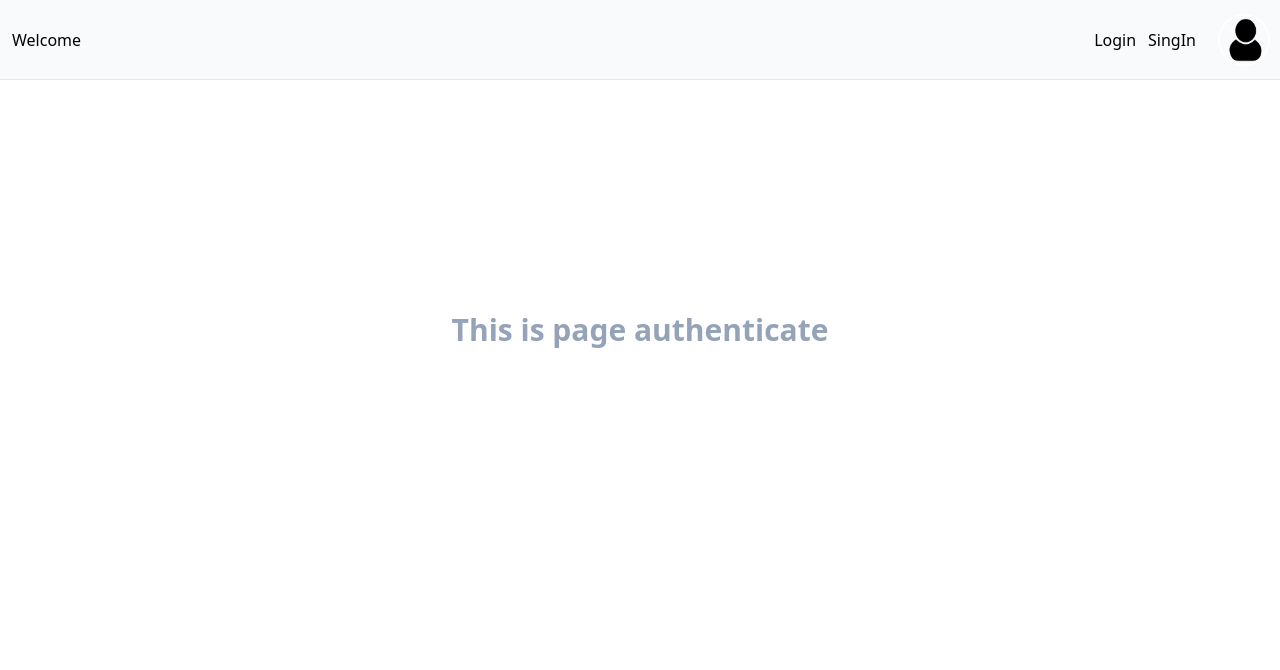
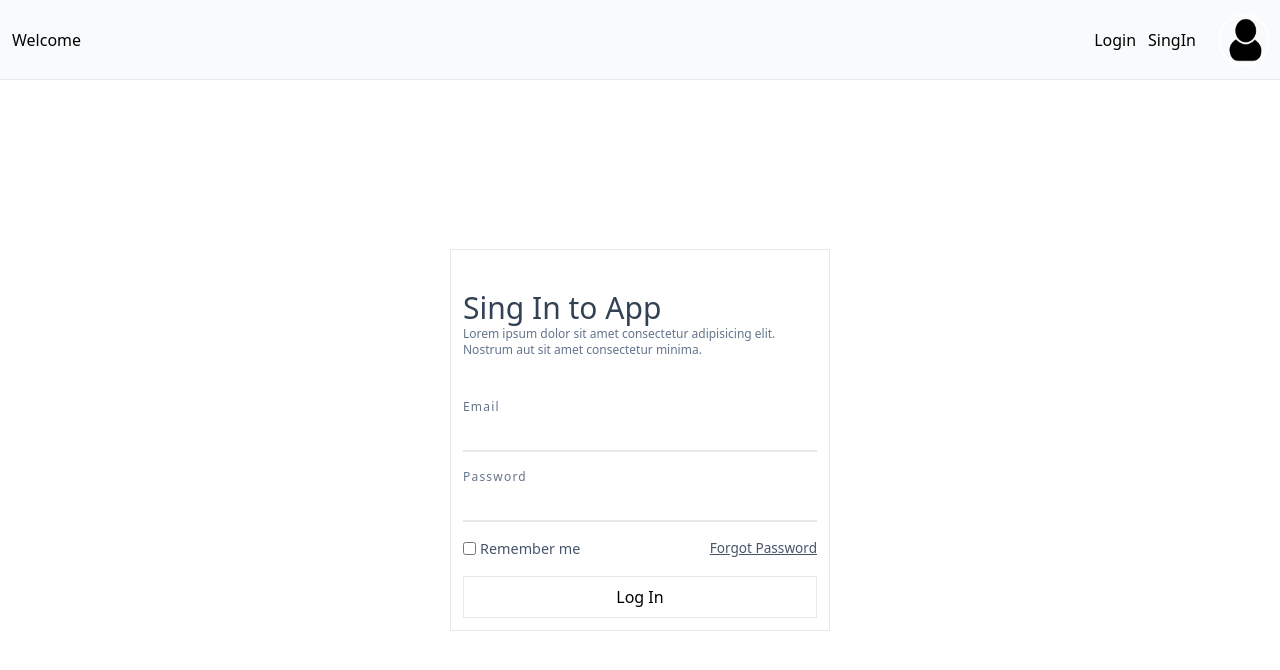
Before and after one commit to pravtz/app-example-firebase, a Next.js app: page /auth in a window 1280 px wide. Shown: the top 670 px of the page. Built offline with nearby package versions, Linux system fonts and the light colour scheme.

Commit message:
create interface login and add lib of the testings

```diff
--- a/src/app/auth/layout.tsx
+++ b/src/app/auth/layout.tsx
@@ -4,6 +4,9 @@ export default function AuthLayout({
     children: React.ReactNode
 }) {
     return (
-        <div>{children}</div>
+        <div className="w-screen h-[calc(100vh_-_80px)] flex flex-col justify-center">
+
+            <div className=" m-auto w-[300px] md:w-[380px] p-3 border">{children}</div>
+        </div>
     )
 }
--- a/src/app/auth/page.tsx
+++ b/src/app/auth/page.tsx
@@ -1,11 +1,16 @@
+'use client'
+import { Login } from "@/components/login";
+
 export default function Home() {
+    const login = (email: string, pass: string) => {
+        console.log('email', email)
+        console.log('pass', pass)
+        return 0
+    }
+
     return (
         <main className="h-full">
-            <div className="w-full h-[500px] flex flex-col justify-center  text-center">
-                <h1 className=" text-slate-400 text-3xl font-bold ">
-                    This is page authenticate
-                </h1>
-            </div>
+            <Login login={login} />
         </main>
     )
 }
--- a/src/components/header/index.tsx
+++ b/src/components/header/index.tsx
@@ -1,16 +1,17 @@
 import Image from "next/image"
+import Link from "next/link"
 import ImageAvatar from 'public/user_default.png'
 
 export const Header = () => {
     return (
         <header>
             <div className=" bg-slate-50 flex justify-between items-center border-b h-20 p-3">
-                <div>Welcome</div>
+                <div><Link href='/'>Welcome</Link></div>
                 <div className="">
                     <nav className="flex items-center gap-6">
                         <ul className="flex gap-3">
-                            <li>Login</li>
-                            <li>SingIn</li>
+                            <li><Link href="/auth?login">Login</Link></li>
+                            <li><Link href="/auth?singin">SingIn</Link></li>
                         </ul>
                         <div>
                             <Image className="inline-block h-12 w-12 rounded-full ring-2 ring-white" src={ImageAvatar} alt="image of the user" />
--- /dev/null
+++ b/src/components/login/index.tsx
@@ -0,0 +1,55 @@
+'use client'
+import Link from "next/link"
+import { useForm } from "react-hook-form"
+import { yupResolver } from '@hookform/resolvers/yup';
+import * as yup from "yup";
+
+type LoginType = { login: (email: string, pass: string) => {} }
+
+type FormData = yup.InferType<typeof schema>;
+
+const schema = yup.object({
+    email: yup.string().email('é necessario um email valido!').required('o email é obrigatório!'),
+    pass: yup.string().required('a senha é obrigatória!'),
+}).required();
+
+
+export const Login = ({ login }: LoginType) => {
+    const { register, handleSubmit, formState: { errors }, reset } = useForm<FormData>({ resolver: yupResolver(schema) });
+
+    const onSubmit = async (data: FormData) => {
+        await login(data.email, data.pass);
+        reset();
+    };
+
+    return (
+        <div className="flex flex-col gap-3">
+            <div className="my-7">
+                <h1 className="text-3xl text-slate-700">Sing In to App</h1>
+                <p className="text-xs text-slate-500">Lorem ipsum dolor sit amet consectetur adipisicing elit. Nostrum aut sit amet consectetur minima.</p>
+            </div>
+            <form className="flex flex-col gap-4" onSubmit={handleSubmit(onSubmit)}>
+                <div className="flex flex-col ">
+                    <label htmlFor="email" className="text-slate-500 text-[0.75em] tracking-widest">Email</label>
+                    <input type='email' {...register('email')} className=" border-b-2 h-9 focus:outline-none focus:ringfocus:border-b-[1px] focus:border-blue-400 text-slate-700" />
+                    <p className="text-right text-red-500 text-sm">{errors.email?.message}</p>
+                </div>
+                <div className="flex flex-col">
+                    <label htmlFor="pass" className="text-slate-500 text-[0.75em] tracking-widest ">Password</label>
+                    <input type='password'  {...register('pass')} className=" border-b-2 h-9 focus:outline-none focus:ringfocus:border-b-[1px] focus:border-blue-400 text-slate-700" />
+                    <p className="text-right text-red-500 text-sm">{errors.pass?.message}</p>
+
+                </div>
+                <div className="flex justify-between ">
+                    <div className="flex items-center gap-1">
+                        <input type='checkbox' />
+                        <label htmlFor="pass" className="text-slate-600 text-[.9em]  ">Remember me</label>
+
+                    </div>
+                    <Link href='/auth?forgot-password' className="text-slate-600 text-[0.85em] underline">Forgot Password</Link>
+                </div>
+                <button type="submit" className="w-full  py-2 border">Log In</button>
+            </form>
+        </div>
+    )
+}
```
Also changed, not shown: jest.config.js (added, +18 -0 lines), package.json (+10 -2 lines), 2 other files (tests, documents, lock files or other folders).
